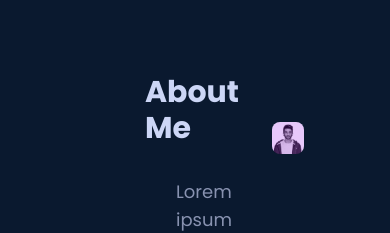
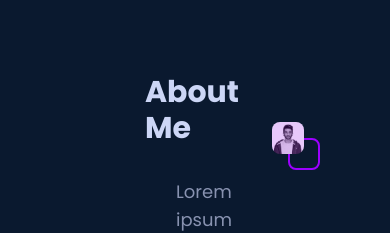
Before and after one commit to muhabme/muhabme-portfolio, a Next.js app: page / in a window 390 px wide. Shown: the part 1400-1633 px from the top of the page. Built offline with nearby package versions, Linux system fonts and the light colour scheme.

Commit message:
added about me image responsiveness

```diff
--- a/src/components/About/About.tsx
+++ b/src/components/About/About.tsx
@@ -36,15 +36,15 @@ export default function About() {
                     <SkillsSwiper />
                 </div>
                 <div className="col-span-2 py-12">
-                    <div className="relative w-full aspect-square group">
+                    <div className="relative max-w-[350px] w-full aspect-square group mx-auto">
                         <div className="absolute z-50 bg-theme opacity-20 w-full h-full rounded-lg group-hover:opacity-0 default-transition" />
-                        <div className="absolute top-4 left-4 border-2 border-theme -z-10 w-full h-full rounded-lg group-hover:top-2 group-hover:left-2 default-transition" />
+                        <div className="absolute top-4 left-4 border-2 border-theme z-0 w-full h-full rounded-lg group-hover:top-2 group-hover:left-2 default-transition" />
                         <Image
                             src={profile}
                             alt="Muhab Gamal"
                             fill
                             style={{ objectFit: 'cover' }}
-                            className="[filter:grayscale(100%)] rounded-lg group-hover:[filter:none] transition-all duration-700"
+                            className="[filter:grayscale(100%)] rounded-lg group-hover:[filter:none] transition-all duration-700 z-10"
                         />
                     </div>
                 </div>
```
